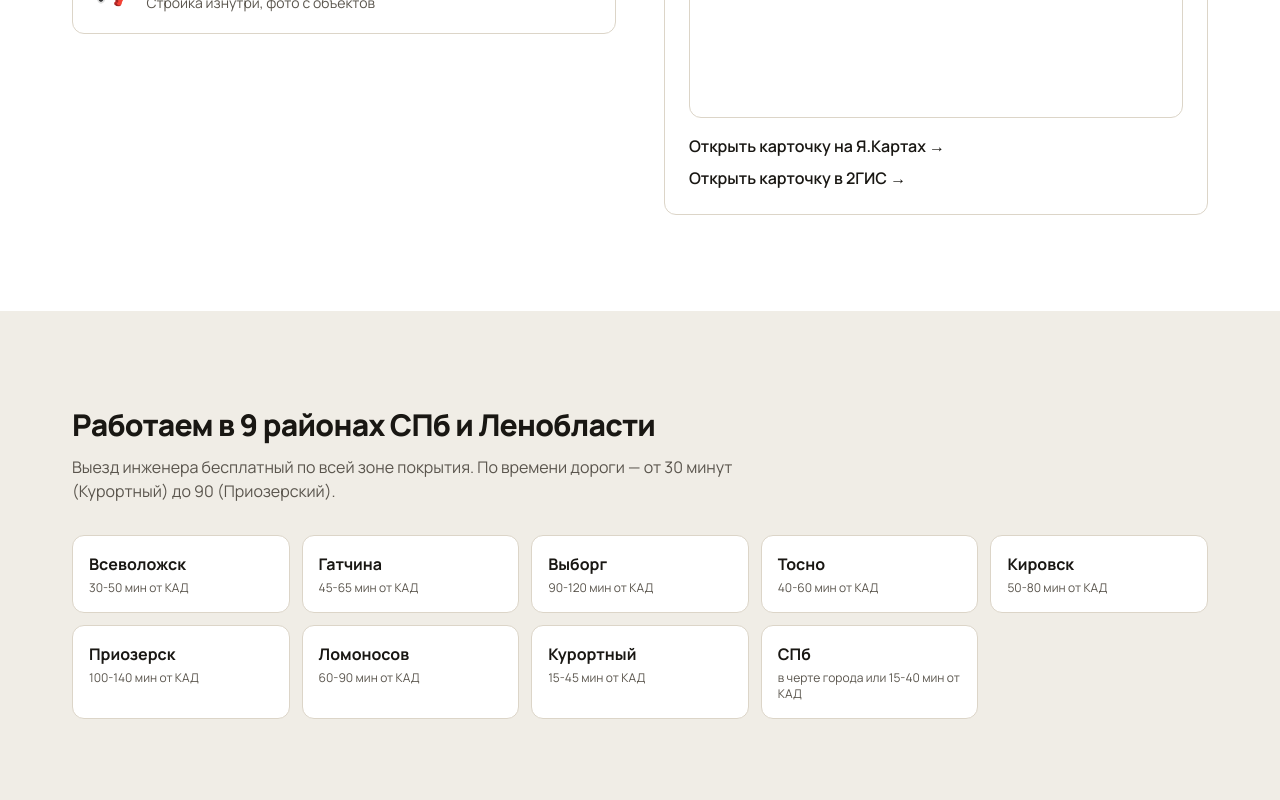
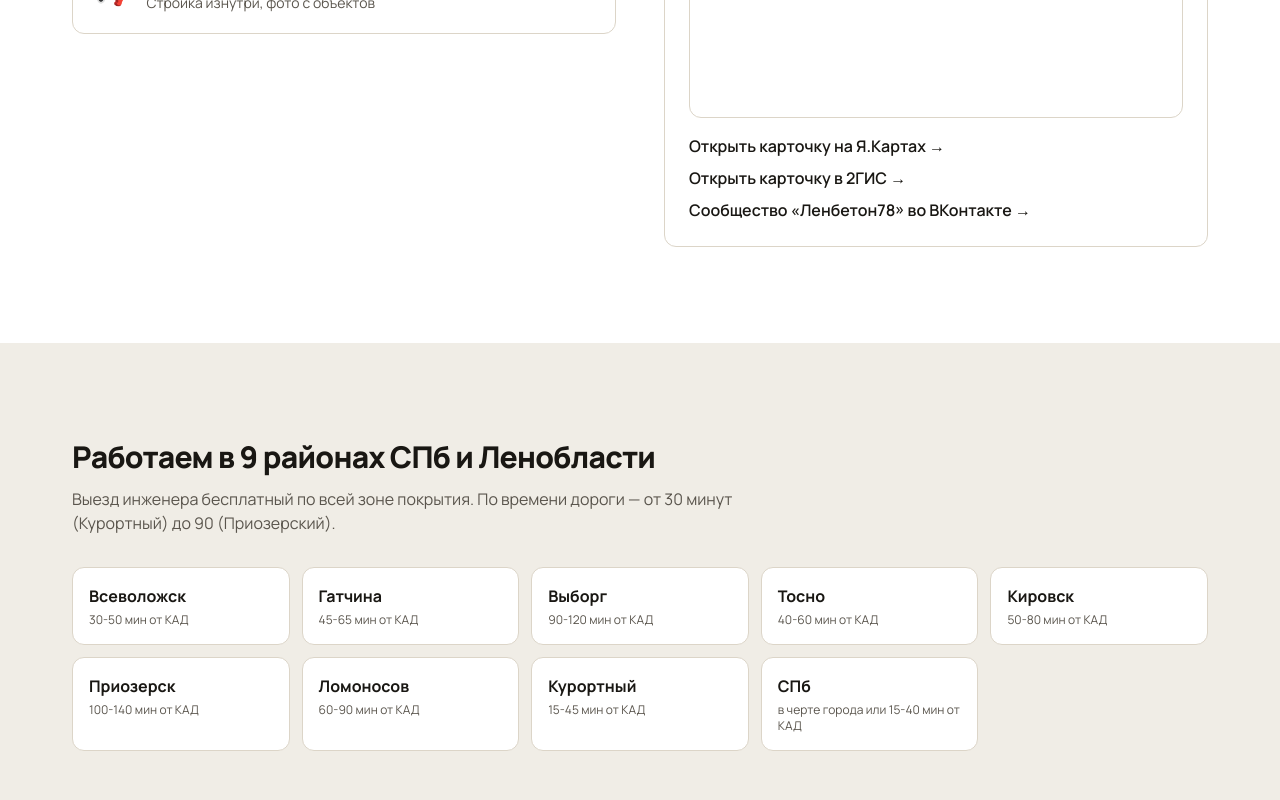
Before and after one commit to jodemchenko-art/yurievich-site, a Next.js app: page /kontakty in a window 1280 px wide. Shown: the part 1000-1800 px from the top of the page. Built offline with nearby package versions, Linux system fonts and the light colour scheme.

Commit message:
Контакты: сообщество ВК рядом со справочниками

```diff
--- a/app/kontakty/page.tsx
+++ b/app/kontakty/page.tsx
@@ -20,11 +20,12 @@ export const metadata: Metadata = {
   },
 };
 
-// Карточки в справочниках живут в SITE — чтобы ссылка правилась в одном месте
-// и совпадала со Schema.org sameAs.
-const MAP_CARDS = [
+// Справочники и сообщество живут в SITE — чтобы ссылка правилась в одном месте
+// и совпадала со Schema.org sameAs. Пустая ссылка просто не выводится.
+const PROFILE_LINKS = [
   { href: SITE.yandexMapsProfile, label: 'Открыть карточку на Я.Картах' },
   { href: SITE.gis2Profile, label: 'Открыть карточку в 2ГИС' },
+  { href: SITE.vk, label: 'Сообщество «Ленбетон78» во ВКонтакте' },
 ].filter((c) => Boolean(c.href));
 
 export default function KontaktyPage() {
@@ -153,7 +154,7 @@ export default function KontaktyPage() {
               </div>
 
               <div className="mt-4 flex flex-col gap-2">
-                {MAP_CARDS.map((card) => (
+                {PROFILE_LINKS.map((card) => (
                   <a
                     key={card.href}
                     href={card.href}
```
